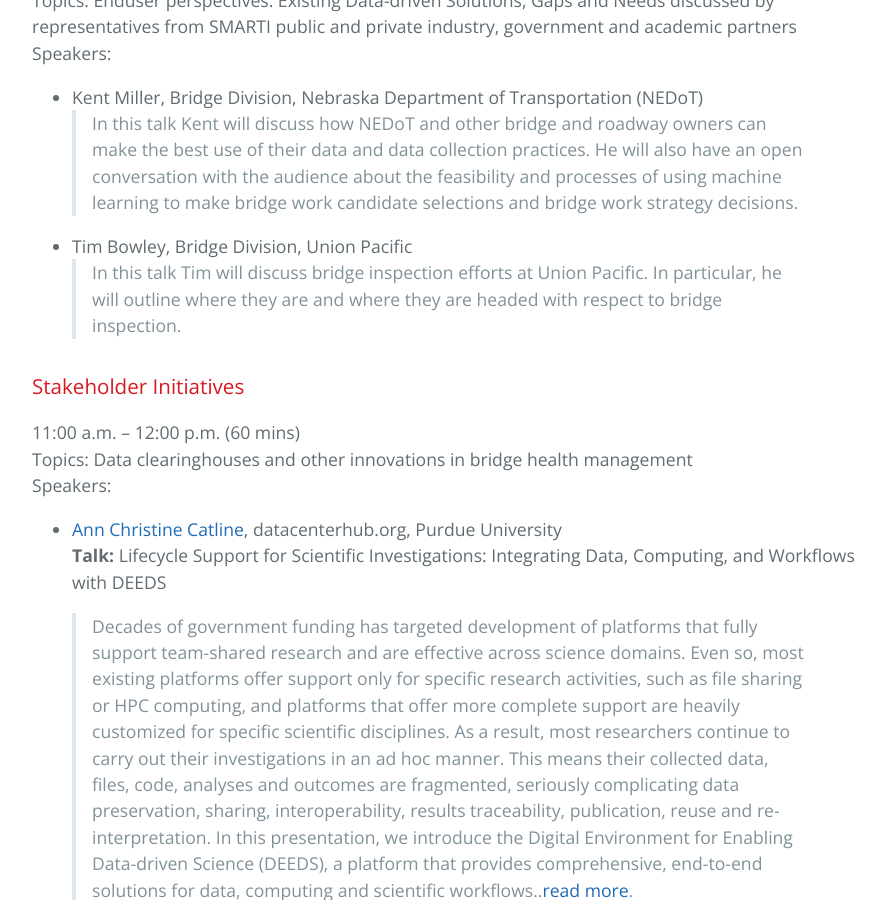
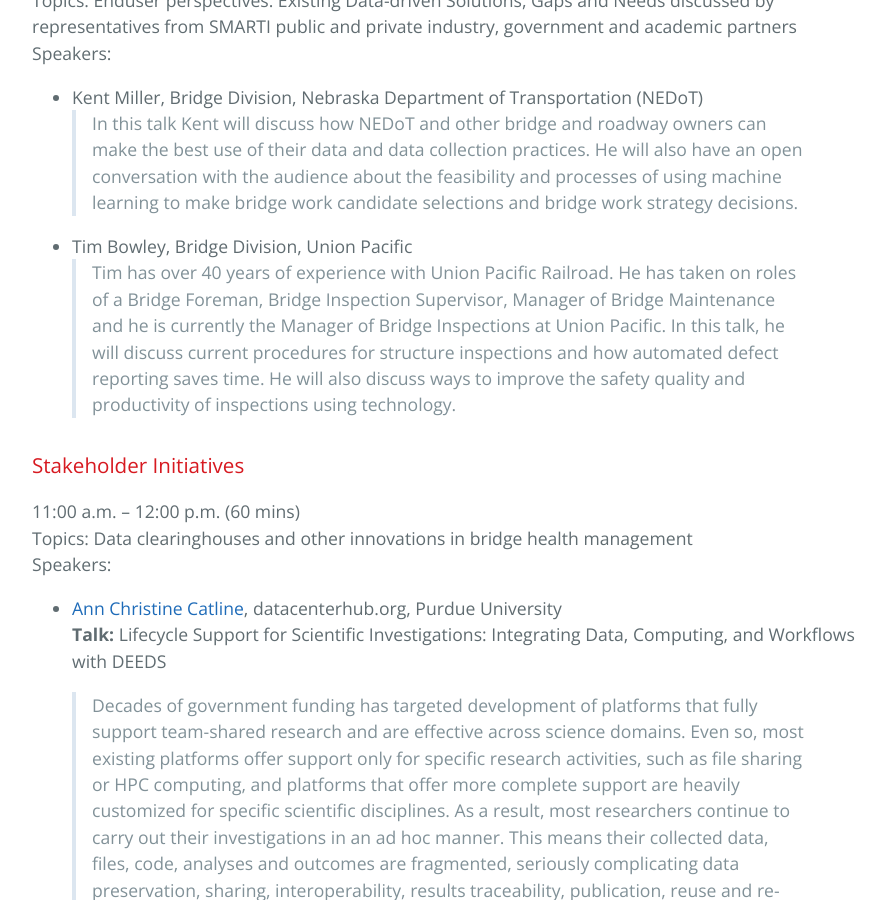
Before and after one commit to BridgingBigData/BridgingBigData.github.io, a Jekyll site: the page built from pages/bbd2019agenda.md, in a window 1280 px wide and 900 px high, scrolled down 1730 px. Shown: the whole window, without its empty margins (192-1077 px from the left). Built offline with Jekyll 4.4.1, drawn with Linux system fonts in a browser that asks for light colours.

Commit message:
Update bbd2019agenda.md

```diff
--- a/pages/bbd2019agenda.md
+++ b/pages/bbd2019agenda.md
@@ -41,7 +41,7 @@
 - Kent Miller, Bridge Division, Nebraska Department of Transportation (NEDoT)
 > In this talk Kent will discuss how NEDoT and other bridge and roadway owners can make the best use of their data and data collection practices. He will also have an open conversation with the audience about the feasibility and processes of using machine learning to make bridge work candidate selections and bridge work strategy decisions.
 - Tim Bowley, Bridge Division, Union Pacific
-> In this talk Tim will discuss bridge inspection efforts at Union Pacific. In particular, he will outline where they are and where they are headed with respect to bridge inspection.
+> Tim has over 40 years of experience with Union Pacific Railroad. He has taken on roles of a Bridge Foreman, Bridge Inspection Supervisor, Manager of Bridge Maintenance and he is currently the Manager of Bridge Inspections at Union Pacific. In this talk, he will discuss current procedures for structure inspections and how automated defect reporting saves time. He will also discuss ways to improve the safety quality and productivity of inspections using technology.
 
 ### Stakeholder Initiatives
 11:00 a.m. – 12:00 p.m. (60 mins)
```
